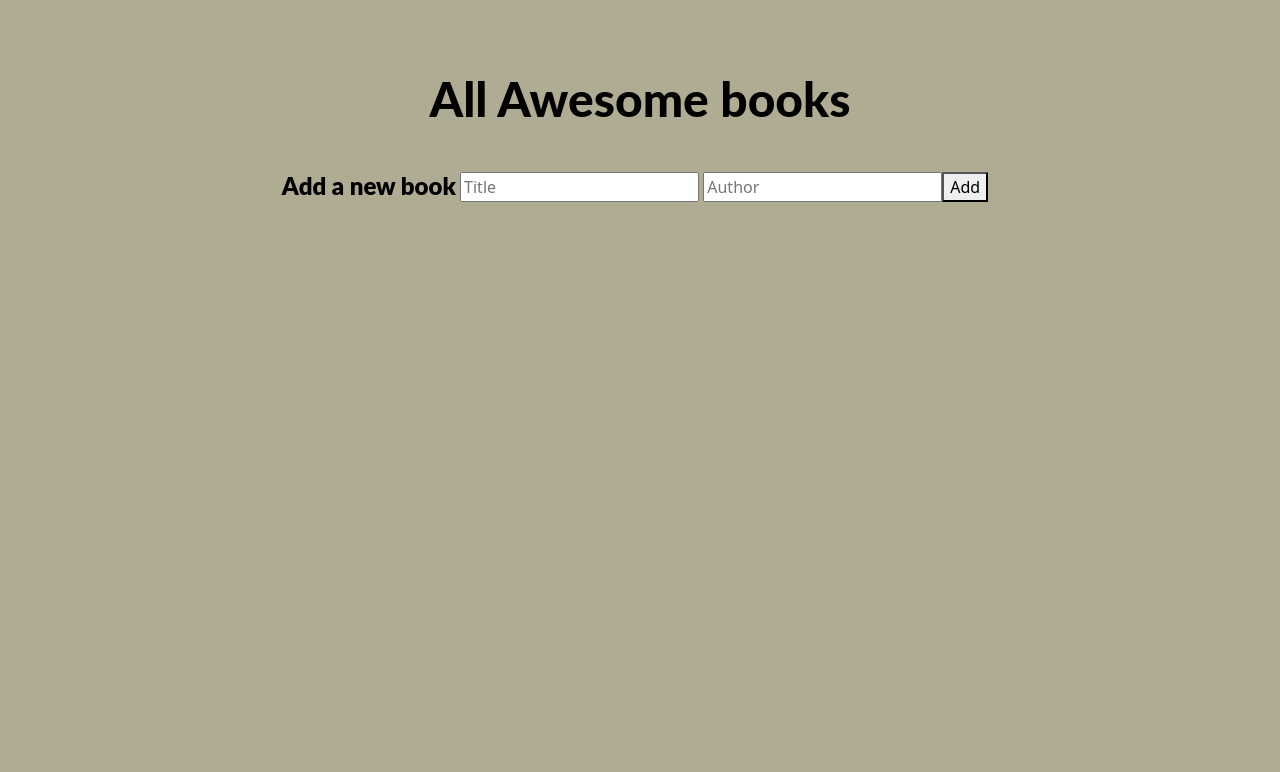
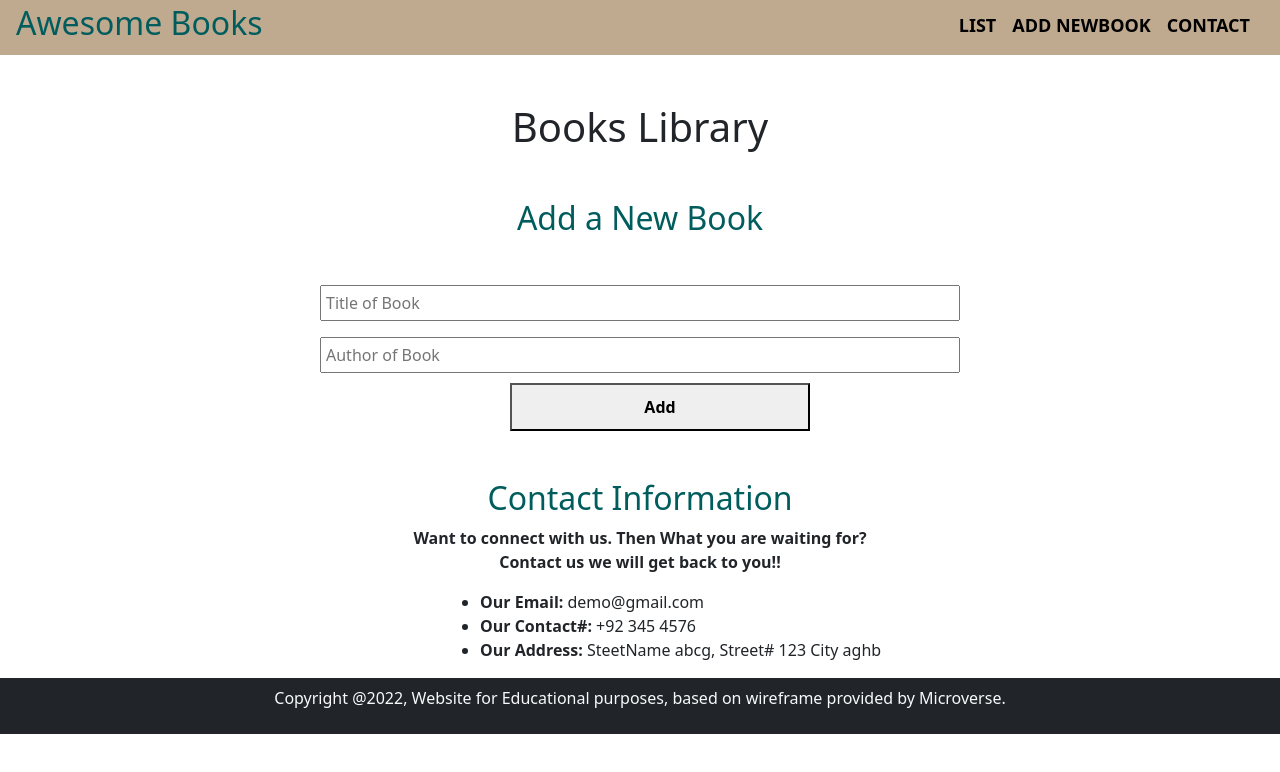
Before and after one commit to amklass11/Library-app, a website: page index.html in a window 1280 px wide. Drawn offline with nearby package versions, Linux system fonts and the light colour scheme.

Commit message:
Create Navigation bar & give styling

```diff
--- a/index.html
+++ b/index.html
@@ -9,23 +9,60 @@
     <title>AwesomeBooks</title>
   </head>
 <body>
-  <h1 class="d-flex justify-content-center">All Awesome books</h1>
-    <div id="bookshelf"></div>
-    <br />
-    <form id="addbook" class="d-flex justify-content-center">
-      <h2>Add a new book</h2>
-      <div>
-        <label for="title"></label>
-        <input type="text" id="title" placeholder="Title" />
-      </div>
-      <br />
-      <div>
-        <label for="author"></label>
-        <input type="text" id="author" placeholder="Author" />
-      </div>
-      <br />
-      <button id="btn" >Add</button>
-    </form>
-    <script src="./scripts.js"></script>
-  </body>
+<header>
+  <nav class="navigation d-flex justify-content-between align-items-center">
+    <h2 class="logo ms-3">Awesome Books</h2>
+    <ul class="d-flex gap-3">
+      <li><a id="booksBtn" href="#">List</a></li>
+      <li><a id="addbookBtn" href="#">Add NewBook</a></li>
+      <li><a id="contactBtn" href="#">Contact</a></li>
+    </ul>
+  </nav>
+</header>
+
+<main>
+  <div class="clock d-flex gap-3 justify-content-end me-4 fw-bold">
+    <div id="date"></div>
+    <div id="clock"></div>
+  </div>
+
+<div id="container">
+  <h1 class="text-center mt-5">Books Library</h1>
+  <div class="books"></div>
+</div>
+
+<form id="addbook d-flex justify-content-center">
+  <h2 class="mt-5 text-center">Add a New Book</h2>
+  <div class="d-flex justify-content-center mt-5">
+    <label for="titulo"></label>
+    <input class="w-50 p-1" type="text" id="titulo" placeholder="Title of Book">
+  </div>
+  <div class="mt-3 d-flex justify-content-center">
+    <label for="autor"></label>
+    <input  class="w-50 p-1" type="text" id="autor" placeholder="Author of Book">
+  </div>
+  <div class="d-flex justify-content-center">
+  <button id="btn">Add</button>
+</div>
+</form>
+
+<div id="contact">
+  <h2 class="text-center mt-5">Contact Information</h2>
+  <p class="text-center fw-bold">Want to connect with us. Then What you are waiting for? <br>Contact us we will get back to you!!</p>
+  <ul class="d-flex flex-column ">
+    <li><b>Our Email:</b> demo@gmail.com</li>
+    <li><b>Our Contact#:</b> +92 345 4576</li>
+    <li><b>Our Address:</b> SteetName abcg, Street# 123 City aghb</li>
+  </ul>
+</div>
+</main>
+
+<footer class="bg-dark text-light text-center p-2">
+  <p>Copyright @2022, <a href="https://github.com/Fatimahub333/Awesome_Books/blob/main/MIT.md"></a>
+  Website for Educational purposes, based on wireframe provided by Microverse.
+  </p>
+</footer>
+
+<script src="./scripts.js"></script>
+</body>
 </html>
--- a/styles.css
+++ b/styles.css
@@ -3,63 +3,42 @@
   src: url(./Fonts/Righteous/Righteous-Regular.ttf);
 }
 
-body {
-  display: flex;
-  flex-direction: column;
-  justify-content: center;
-  align-items: center;
-  color: black;
-  background-color: rgb(176, 172, 148);
+* {
+  box-sizing: border-box;
+  margin: 0;
+  padding: 0;
 }
 
-.addbook {
-  display: flex;
-  flex-direction: column;
-  justify-content: center;
-  align-content: center;
+.navigation {
+  background-color: rgb(191, 170, 144);
 }
 
-h1 {
-  font-family: 'Lato', sans-serif;
-  font-size: 3em;
-  font-weight: 800;
-  margin-bottom: 20px;
-  margin-top: 70px;
+.navigation ul {
+  list-style-type: none;
+  margin-right: 30px;
+  margin-top: 12px;
+}
+
+.navigation li a{
+  text-decoration: none;
+  color: black;
+  font-size: large;
+  font-weight: 600;
+  text-transform: uppercase;
 }
 
 h2 {
-  font-family: 'Lato', sans-serif;
-  font-size: 1.5em;
-  font-weight: 1000;
+  color: rgb(1, 93, 93);
 }
+button {
+  font-size: 1em;
+  font-weight: bold;
+  margin-top: 10px;
+  width: 300px;
+  padding: 10px;
+  color: black;
+  margin-left: 40px;
 
-#books {
-  display: flex;
-  flex-direction: column;
-  width: 500px;
-}
-
-.bookStorage {
-  display: flex;
-  justify-content: space-between;
-  align-items: center;
-  width: 500px;
-  background-color: #e6bbbb;
-  border: solid 1px #fff;
-  border-radius: 2px;
-  color: black;
-}
-
-p {
-  font-family: 'Lato', sans-serif;
-  font-size: 1em;
-  margin-left: 10px;
-  margin-top: 10px;
-}
-
-button {
-  height: 30px;
-  margin-right: 10px;
 }
 
 #btn:active,
@@ -70,6 +49,6 @@ button:active {
   transform: translateY(5px);
 }
 
-#autor {
-  margin-right: 10px;
+#contact ul {
+  margin-left: 35%;
 }
```
